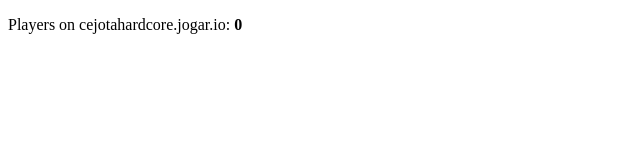
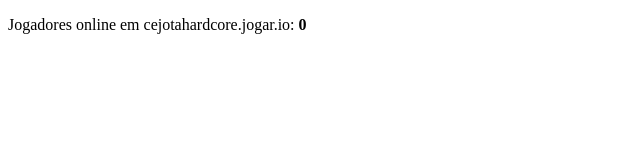
Before and after one commit to lohhans/serverMC, a plain HTML site: page index.html in a window 1280 px wide. Shown: the whole page, without its empty margins (0-640 px from the left). Drawn offline with Linux system fonts and the light colour scheme.

Commit message:
Update index.html

```diff
--- a/index.html
+++ b/index.html
@@ -7,7 +7,7 @@
         <script src="https://cdn.jsdelivr.net/gh/leonardosnt/mc-player-counter/dist/mc-player-counter.min.js"></script>
   </head>
   <body>
-    <p>Players on cejotahardcore.jogar.io: <b><span data-playercounter-ip="cejotahardcore.jogar.io">0</span></b></p>
+    <p>Jogadores online em cejotahardcore.jogar.io: <b><span data-playercounter-ip="cejotahardcore.jogar.io">0</span></b></p>
     <!-- </p>Players on play.cubecraft.net: <b><span data-playercounter-ip="play.cubecraft.net" data-playercounter-format="{online}/{max}">0</span></b></p>
     <p>Mineplex is currently <span data-playercounter-ip="us.mineplex.com" data-playercounter-status>...</span></p> -->
   </body>
```
